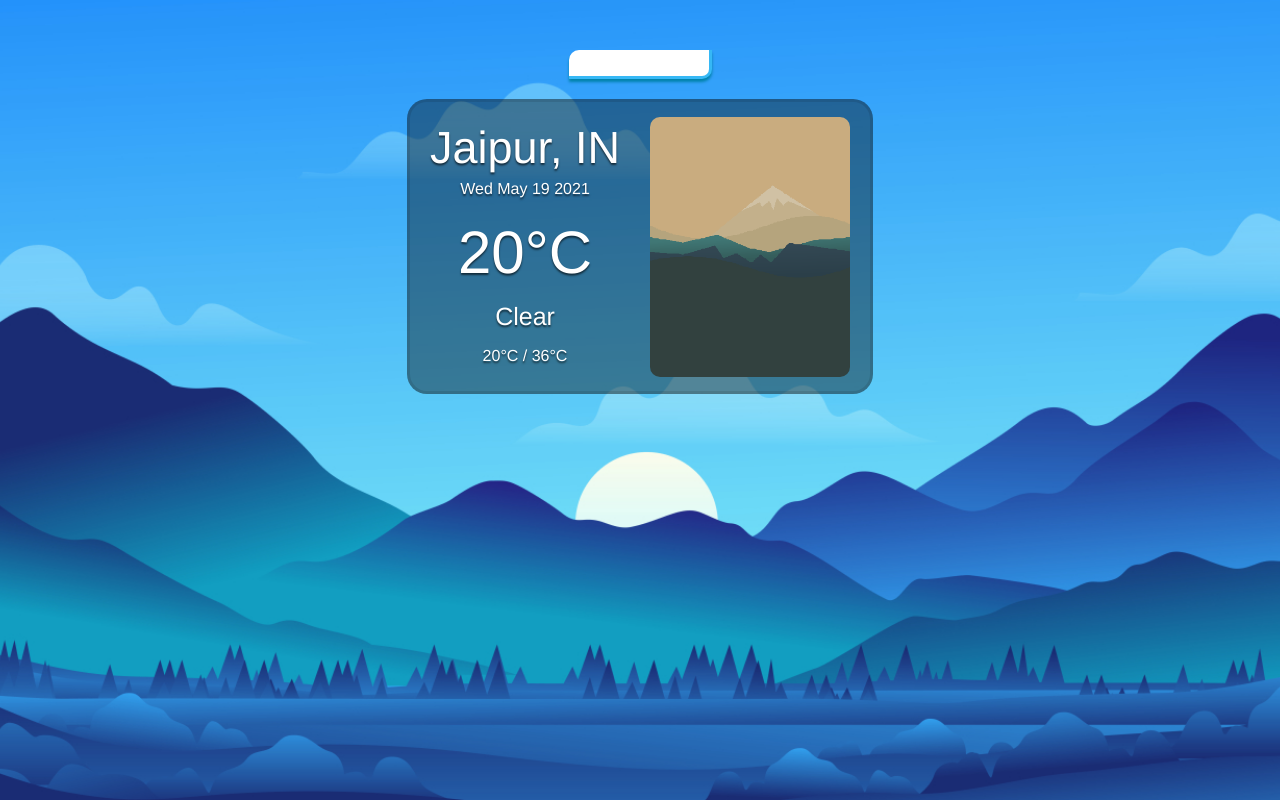
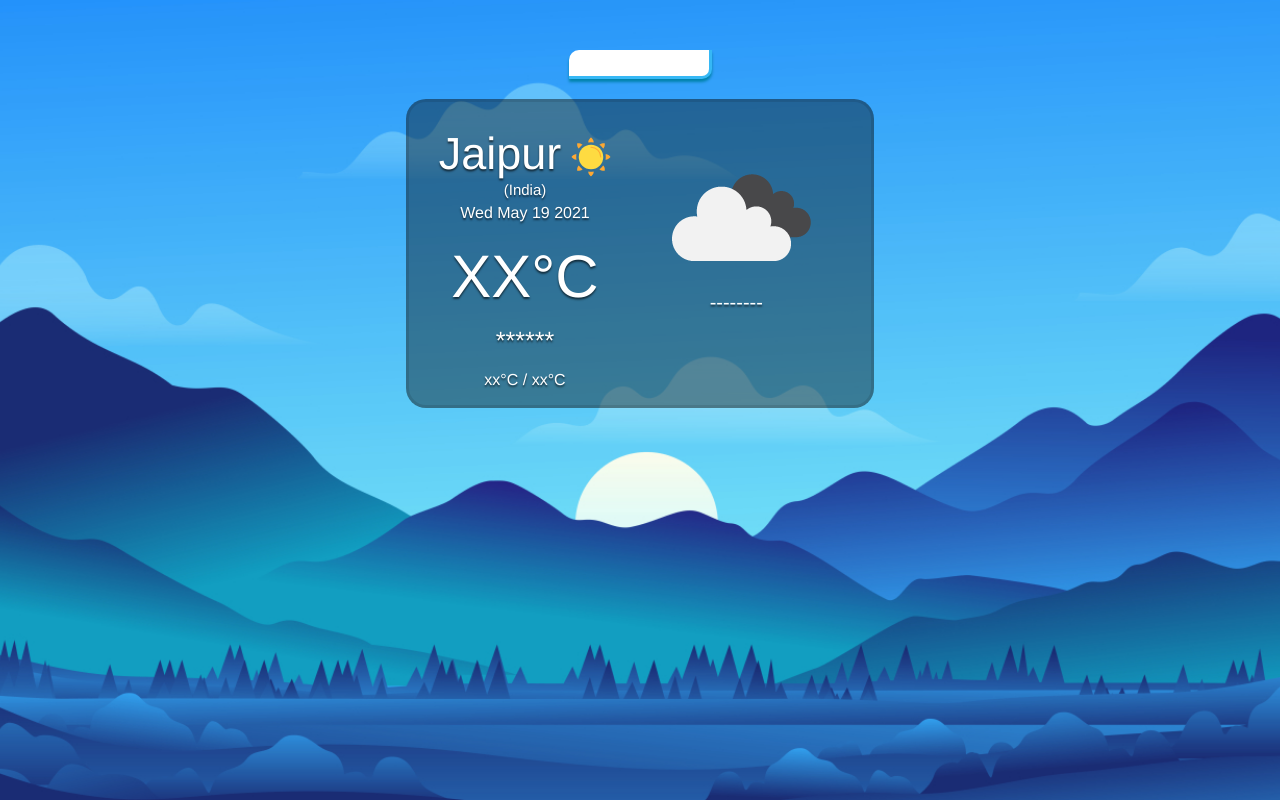
Before and after one commit to shivamgurjar/weather_app, a plain HTML site: page index.html in a window 1280 px wide. Drawn offline with Linux system fonts and the light colour scheme; no server answers.

Commit message:
Added day night icons

```diff
--- a/app.js
+++ b/app.js
@@ -1,7 +1,17 @@
+
+
 const inp = document.getElementById('city_input');
 
 // Getting the data using fetch
 const default_city = "jaipur"
+
+
+async function find_country(req_link){
+    const req_res = await fetch(req_link);
+    const country_data = await req_res.json();
+    document.getElementById('country').textContent = '(' + country_data.countryName + ')';
+}
+
 
 async function show_weather(city){
     const api_key = '7c6a18975a7913a95ba3941e3dfe9bb8';
@@ -10,10 +20,30 @@ async function show_weather(city){
     const res = await fetch(link);
     if(res.status===200){
         const data = await res.json();
+
         document.getElementById('city').textContent = data.name;
         document.getElementById('status').textContent = data.weather[0].main;
         document.getElementById('tempreture').textContent = Math.round(data.main.feels_like - 273) + "°C";
         document.getElementById('min_max').textContent = Math.round(data.main.temp_min - 273) + "°C" + ' / ' + Math.round(data.main.temp_max - 273) + "°C";
+
+        const ic = data.weather[0].icon;
+
+        // Icon for Day and Night just beside the city name
+        var day_night_icon = document.getElementById('day_night')
+        if(ic[2]=='d')day_night_icon.src = "images/day.svg";
+        else day_night_icon.src = "images/night.svg";
+
+        // Writing the weather description
+        document.getElementById('image').src = ' http://openweathermap.org/img/wn/' + ic + '@4x.png';
+        document.getElementById('description').textContent = '(' + data.weather[0].description + ')';
+
+        // Finding the full country name with another REST API service http://www.geonames.org
+        const lattitude = data.coord.lat;
+        const longitude = data.coord.lon;
+
+        let req_link = 'http://api.geonames.org/countryCodeJSON?lat='+lattitude+'&lng='+longitude+'&username=hunky_07';
+        find_country(req_link);
+
     }else{
         console.log("Could not find city");
     }
--- a/index.html
+++ b/index.html
@@ -15,15 +15,21 @@
         </div>
             <div id="showpage" >
                 <div>
-                    <p id="city">Jaipur, IN</p>
-                <p id="date"><script> document.write(new Date().toDateString()); </script></p>
-                <p id="tempreture">20°C</p>
-                <p id="status">Clear</p>
-                <p id="min_max">20°C / 36°C</p>
+                    <div id="city_div"><p id="city">Jaipur </p><div><img id="day_night" src="images/day.svg" alt="" ></div></div>
+
+                    <p id="country">(India)</p>
+                    <p id="date"><script> document.write(new Date().toDateString()); </script></p>
+                    <p id="tempreture">XX°C</p>
+                    <p id="status">******</p>
+                    <p id="min_max">xx°C / xx°C</p>
                 </div>
                 <!-- This image will show the photo of the city, but there is some billing issue with my Google Cloud account.
                 I cannot access the photos through Photos Places API of Google. -->
-                <div id="image_div"><img id="image" src="images/demo.png" alt=""></div>
+                <!-- Instead of that I am currently replacing it with weather icons. -->
+                <div id="image_div">
+                    <img id="image" src="images/demo_icon.png" alt="">
+                    <p style="text-align: center;" id="description">--------</p>
+                </div>
             </div>
 
     </div>
--- a/style.css
+++ b/style.css
@@ -10,16 +10,21 @@ body {
     background-size: cover;
   }
 
-p{
-    display: block;
-}
-
 #city{
     font-family: 'Franklin Gothic Medium', 'Arial Narrow', Arial, sans-serif;
     font-size: 45px;
     color: white;
     margin-bottom: -10px;
     margin-top: 20px;
+    text-shadow: 0px 2px 2px rgba(0, 0, 0, 0.6);
+}
+
+#country{
+    font-family: 'Franklin Gothic Medium', 'Arial Narrow', Arial, sans-serif;
+    font-size: 15px;
+    color: white;
+    margin-bottom: -10px;
+    margin-top: 10px;
     text-shadow: 0px 2px 2px rgba(0, 0, 0, 0.6);
 }
 
@@ -36,6 +41,15 @@ p{
     color: white;
     text-shadow: 0px 2px 2px rgba(0, 0, 0, 0.6);
 }
+
+#description{
+    font-family: 'Franklin Gothic Medium', 'Arial Narrow', Arial, sans-serif;
+    font-size: 20px;
+    margin: -30px 0px 0px 20px;
+    color: white;
+    text-shadow: 0px 2px 2px rgba(0, 0, 0, 0.6);
+}
+
 
 #min_max{
     font-family: 'Franklin Gothic Medium', 'Arial Narrow', Arial, sans-serif;;
@@ -80,7 +94,7 @@ p{
     min-width: 200px;
     width: fit-content;
     margin: 20px auto;
-    padding-inline: 20px;
+    padding-inline: 30px;
     background-color: rgb(5, 5, 5, 0.4);
     transition: all 0.5s;
 }
@@ -88,10 +102,25 @@ p{
 #image_div{
     display: block;
     margin: 10px;
+    text-align: center;
 }
 #image{
     border-radius: 10px;
     margin: 5px -10px 0px 20px;
     width: 200px;
-    height: 260px;
+    height: 200px;
 }
+
+#city_div{
+    width: fit-content;
+    display: flex;
+    text-align: center;
+    align-items: center;
+    margin: 5px auto;
+}
+
+#day_night{
+    width: 40px;
+    height: 40px;
+    margin: 30px 0px -10px 10px;
+}
```
Also changed, not shown: images/day.svg (added), images/demo_icon.png (added), images/demo_picture.png (renamed from images/demo.png), images/night.svg (added).
